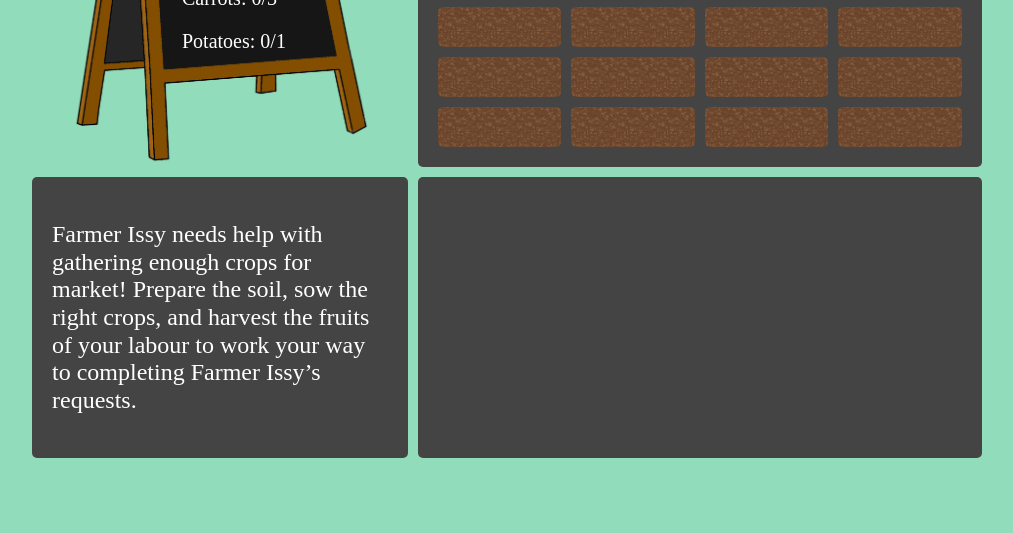
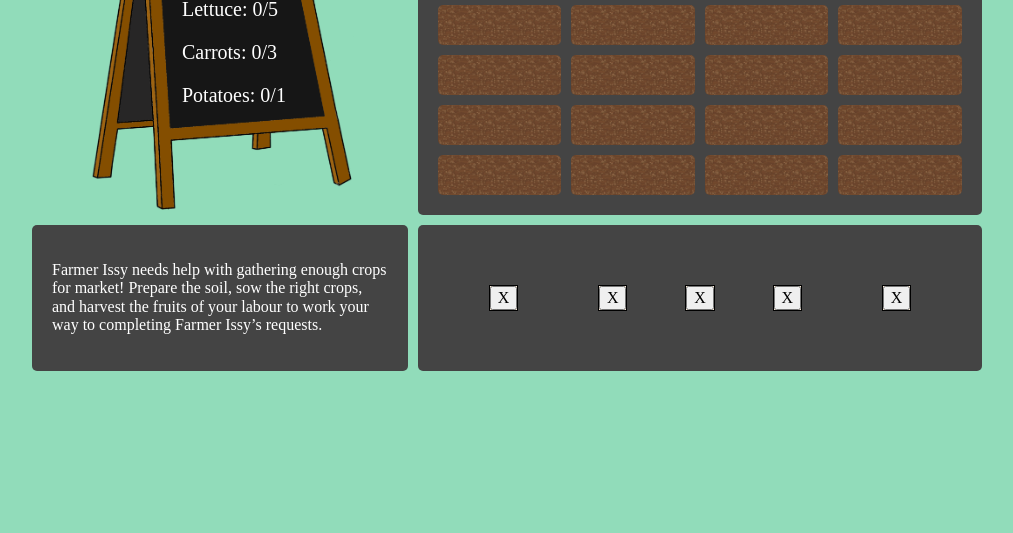
Before and after one commit to isobelbutler/Game, a plain HTML site: page index.html in a window 1280 px wide. Shown: the part 267-800 px from the top of the page, without its empty margins (133-1146 px from the left). Drawn offline with Linux system fonts and the light colour scheme.

Commit message:
added control buttons

```diff
--- a/css/style.css
+++ b/css/style.css
@@ -11,61 +11,66 @@ main {
   height: 100vh;
 }
 
+/* FONTS */
+
+body {
+  color: white;
+}
+
+.request_section p {
+  text-align: left;
+  font-size: 20px;
+}
+
 /* GRID LAYOUT */
     .wrapper {
       display: grid;
       grid-gap: 10px;
       grid-template-columns: 1fr 1.5fr  ;
       grid-template-rows: auto auto ;
-      color: #444;
       margin: auto;
       width: 950px;
     }
 
     .box {
       background-color: #444;
-      color: #fff;
       border-radius: 5px;
       padding: 20px;
-      font-size: 150%;
 
     }
 
     .box .box {
       background-image: url("../images/soil.jpg");
       background-size: contain;
-      color: #444;
     }
 
-    .a {
+    .request_section {
       background: url("../images/chalkboard.png") no-repeat center;
       background-size: contain;
       padding-top: 35px;
       padding-left: 150px;
     }
 
-    .a p {
-      text-align: left;
-      font-size: 20px;
-    }
-
-    .b {
+    .field_section {
       display: grid;
       grid-gap: 10px;
       grid-template-columns: auto auto auto auto;
     }
 
-    .patch {
+    .controls_section {
+      display: grid;
+      grid-template-columns: 1.5fr 1fr 1fr  1fr  1.5fr;
     }
 
-    .heading
-    {
-      grid-column: 1/-1;
+    .control {
+      background-color: antiquewhite;
+      border: 1px black solid;
+      justify-self: center;
+      align-self: center;
     }
 
+    .heading {
+      grid-column: 1/-1; /* gets header to span all columns */
+    }
 
-/*  */
-
-#chalkboard_img {
-  width: 100%;
-}
+/* REQUEST BOARD */
--- a/index.html
+++ b/index.html
@@ -11,21 +11,28 @@
     <main>
 
         <div class="wrapper">
-            <div class="box a">
+            <div class="box request_section">
                 <!-- Request board created in JavaScript -->
             </div>
-            <div class="box b">
+            <div class="box field_section">
                 <div class="heading"><h1>Farming Game</h1></div>
                 <!-- Farming grid created in JavaScript -->
             </div>
-            <div class="box c">
+            <div class="box instructions_section">
                 <p>
                 Farmer Issy needs help with gathering enough crops for market!
                 Prepare the soil, sow the right crops, and harvest the fruits of your
                 labour to work your way to completing Farmer Issy’s requests.
                 </p>
             </div>
-            <div class="box d"></div>
+            <div class="box controls_section">
+              <div class="control"><button>X</button></div>
+              <div class="control"><button>X</button></div>
+              <div class="control"><button>X</button></div>
+              <div class="control"><button>X</button></div>
+              <div class="control"><button>X</button></div>
+
+            </div>
           </div>
 
     </main>
--- a/js/script.js
+++ b/js/script.js
@@ -8,7 +8,7 @@ let soil = '';
       `;
 }
 
-document.querySelector('.b').insertAdjacentHTML('beforeend', soil);
+document.querySelector('.field_section').insertAdjacentHTML('beforeend', soil);
 
 // Generate random number request board
 
@@ -30,4 +30,4 @@ let requestBoard =
     <p>Carrots: ${cropPlayer}/${cropTarget[1]}</p>
     <p>Potatoes: ${cropPlayer}/${cropTarget[2]}</p>
     `
-document.querySelector('.a').insertAdjacentHTML('beforeend', requestBoard);
+document.querySelector('.request_section').insertAdjacentHTML('beforeend', requestBoard);
```
